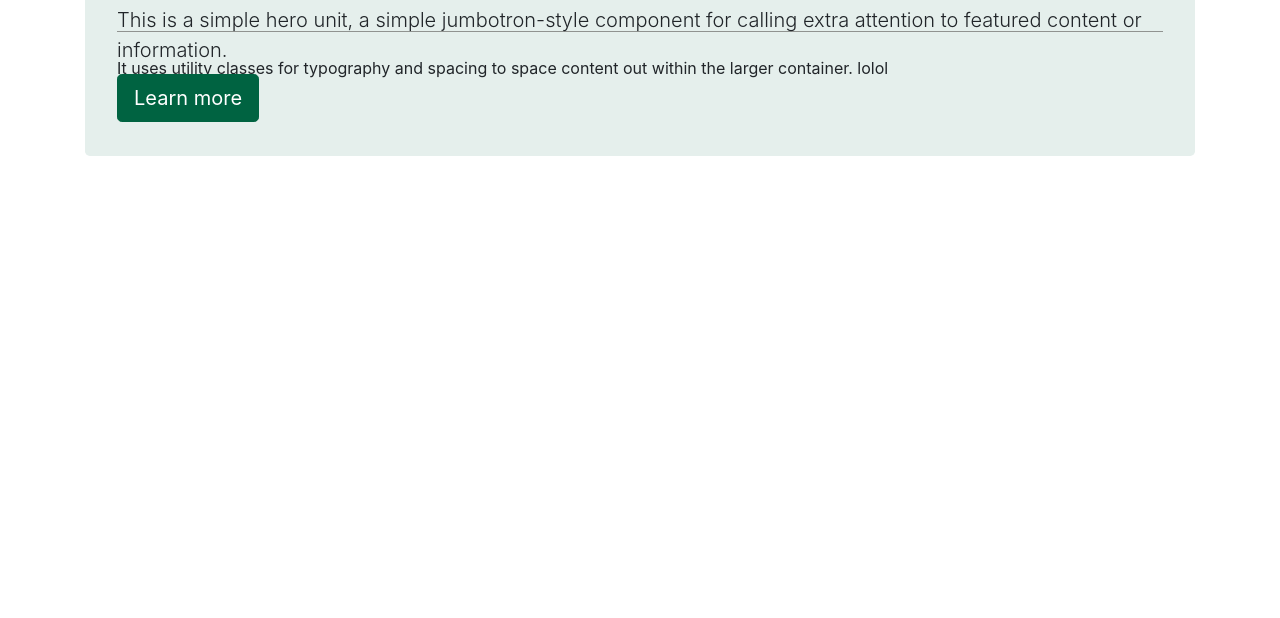
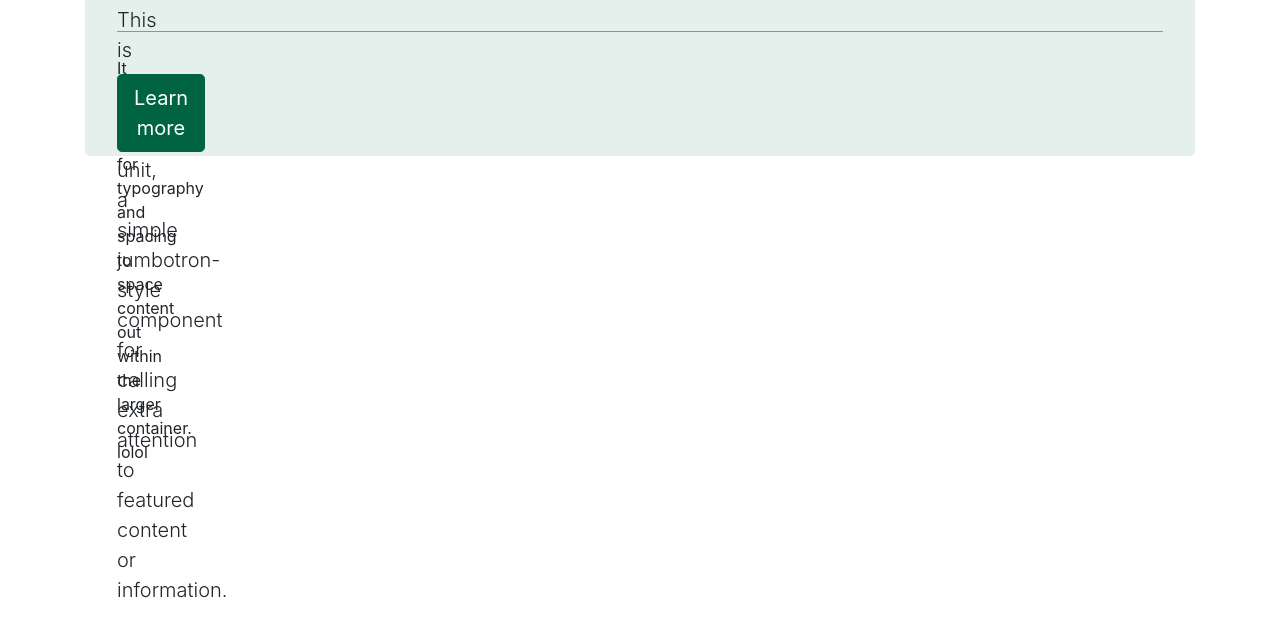
Before and after one commit to MTM6330-F18/final-backrow, a website: page contact.html in a window 1280 px wide. Shown: the part 182-800 px from the top of the page. Drawn offline with nearby package versions, Linux system fonts and the light colour scheme; files that its build step writes are made by us from their sources.

Commit message:
Initial commit

```diff
--- a/css/contact.css
+++ b/css/contact.css
@@ -1,3 +1,4 @@
 p{
     height: 2px;
+    width: 0ch;
 }
```
